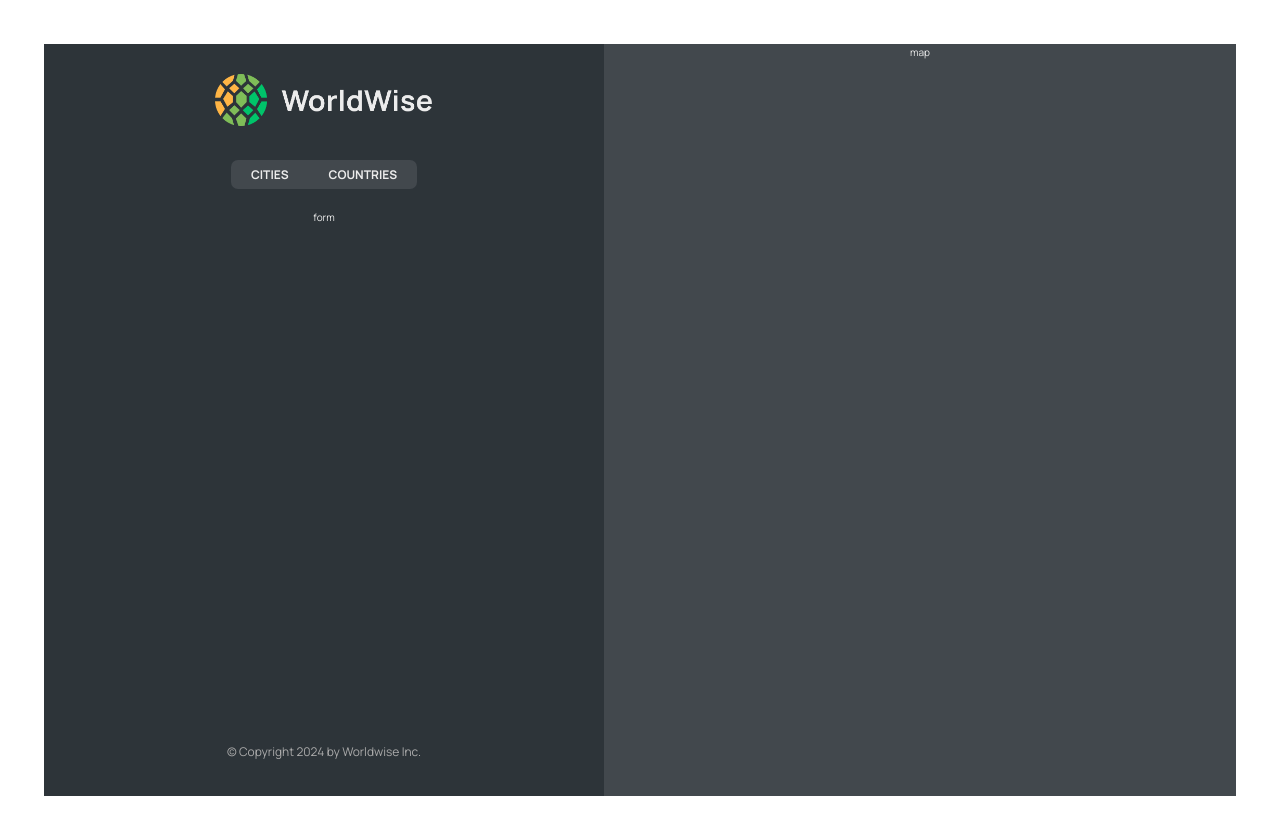
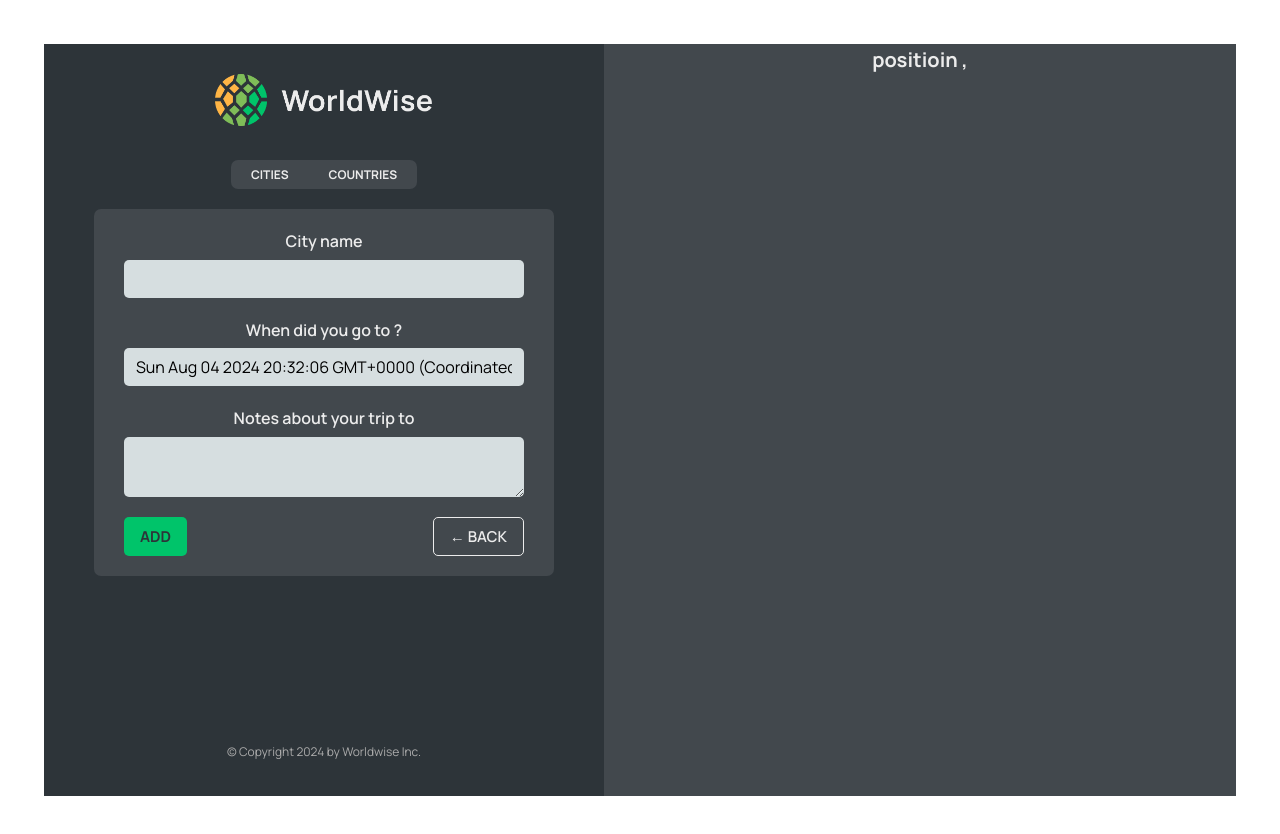
Before and after one commit to AfaqShahidKhan/worldwise, a React (Vite) app: page /app/form in a window 1280 px wide. Shown: the top 834 px of the page. Built offline with nearby package versions, Linux system fonts and the light colour scheme; data requests are answered from the project's data file.

Commit message:
added map to app

```diff
--- a/src/App.jsx
+++ b/src/App.jsx
@@ -1,5 +1,5 @@
 import "./App.css";
-import { BrowserRouter, Routes, Route } from "react-router-dom";
+import { BrowserRouter, Routes, Route, Navigate } from "react-router-dom";
 import Product from "./pages/Product";
 import Pricing from "./pages/Pricing";
 import Homepage from "./pages/Homepage";
@@ -9,6 +9,8 @@
 import CityList from "./components/CityList";
 import { useEffect, useState } from "react";
 import CountryList from "./components/CountryList";
+import City from "./components/City";
+import Form from "./components/Form";
 
 const BASE_URL = "http://localhost:9000";
 function App() {
@@ -41,14 +43,15 @@
         <Route path="app" element={<AppLayout />}>
           <Route
             index
-            element={<CityList cities={cities} isLoading={isLoading} />}
+            element={<Navigate replace to='cities' />}
           />
           <Route
             path="cities"
             element={<CityList cities={cities} isLoading={isLoading} />}
           />
+          <Route path="cities/:id" element={<City/>}/>
           <Route path="countries" element={<CountryList cities={cities} isLoading={isLoading} />} />
-          <Route path="form" element={<p>form</p>} />
+          <Route path="form" element={<Form/>} />
         </Route>
       </Routes>
     </BrowserRouter>
--- /dev/null
+++ b/src/components/Button.jsx
@@ -0,0 +1,9 @@
+import React from "react";
+import styles from "./Button.module.css";
+export default function Button({ children, onClick, type }) {
+  return (
+    <button className={`${styles.btn} ${styles[type]}`} onClick={onClick}>
+      {children}
+    </button>
+  );
+}
--- a/src/components/City.jsx
+++ b/src/components/City.jsx
@@ -1,3 +1,4 @@
+import { useParams, useSearchParams } from "react-router-dom";
 import styles from "./City.module.css";
 
 const formatDate = (date) =>
@@ -9,6 +10,11 @@
   }).format(new Date(date));
 
 function City() {
+  const { id } = useParams();
+  const [searchParams, setSearchParams] = useSearchParams();
+  const lat = searchParams.get("lat");
+  const lng = searchParams.get("lng");
+
   // TEMP DATA
   const currentCity = {
     cityName: "Lisbon",
@@ -52,8 +58,11 @@
       </div>
 
       <div>
-        <ButtonBack />
+        {/* Assuming you have a ButtonBack component */}
+        {/* <ButtonBack /> */}
       </div>
+      <h1>City {id}</h1>
+      <p>Position: {lat}, {lng}</p>
     </div>
   );
 }
--- a/src/components/CityItem.jsx
+++ b/src/components/CityItem.jsx
@@ -1,5 +1,6 @@
-import React from 'react'
-import styles from './CityItem.module.css'
+import React from "react";
+import styles from "./CityItem.module.css";
+import { Link } from "react-router-dom";
 const formatDate = (date) =>
   new Intl.DateTimeFormat("en", {
     day: "numeric",
@@ -8,14 +9,16 @@
     weekday: "long",
   }).format(new Date(date));
 
-export default function CityItem({city}) {
-    const {cityName, emoji, date} = city;
+export default function CityItem({ city }) {
+  const { cityName, emoji, date, id, position } = city;
   return (
-    <li className={styles.cityItem}>
-        <span className='emoji'>{emoji}</span>
+    <li>
+      <Link className={styles.cityItem} to={`${id}?lat=${position.lat}&lng=${position.lng}`}>
+        <span className="emoji">{emoji}</span>
         <h3 className={styles.name}>{cityName}</h3>
         <time className={styles.date}>({formatDate(date)})</time>
         <button className={styles.deleteBtn}>&times;</button>
+      </Link>
     </li>
-  )
+  );
 }
--- a/src/components/CountryList.jsx
+++ b/src/components/CountryList.jsx
@@ -17,7 +17,7 @@
   return (
     <ul className={styles.countryList}>
       {countries.map((country) => (
-        <CountryItem country={country} />
+        <CountryItem country={country} key={country.country}/>
       ))}
     </ul>
   );
--- a/src/components/Form.jsx
+++ b/src/components/Form.jsx
@@ -3,6 +3,8 @@
 import { useState } from "react";
 
 import styles from "./Form.module.css";
+import Button from "./Button";
+import { useNavigate } from "react-router-dom";
 
 export function convertToEmoji(countryCode) {
   const codePoints = countryCode
@@ -13,6 +15,7 @@
 }
 
 function Form() {
+  const navigate = useNavigate();
   const [cityName, setCityName] = useState("");
   const [country, setCountry] = useState("");
   const [date, setDate] = useState(new Date());
@@ -49,8 +52,16 @@
       </div>
 
       <div className={styles.buttons}>
-        <button>Add</button>
-        <button>&larr; Back</button>
+        <Button type="primary">Add</Button>
+         <Button
+          type="back"
+          onClick={(e) => {
+            e.preventDefault();
+            navigate(-1);
+          }}
+        >
+          &larr; Back
+        </Button>
       </div>
     </form>
   );
--- a/src/components/Map.jsx
+++ b/src/components/Map.jsx
@@ -1,11 +1,14 @@
 import React from 'react'
 import styles from './Map.module.css'
+import { useNavigate, useSearchParams } from 'react-router-dom'
 export default function Map() {
+  const navigate = useNavigate()
+  const [searchParams, setSearchParams] = useSearchParams();
+  const lat = searchParams.get('lat');
+  const lng = searchParams.get('lng');
   return (
-    <div className={styles.mapContainer}>
-
-
-        map
+    <div className={styles.mapContainer} onClick={()=>navigate('form')}>
+        <h1>positioin {lat}, {lng}</h1>
     </div>
   )
 }
```
Lines whose indentation alone changed are shown as unchanged.
